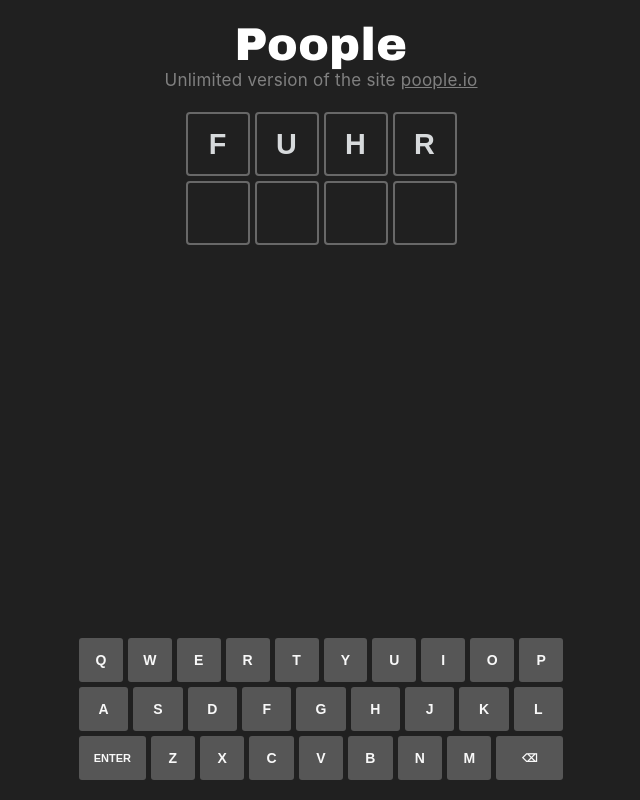
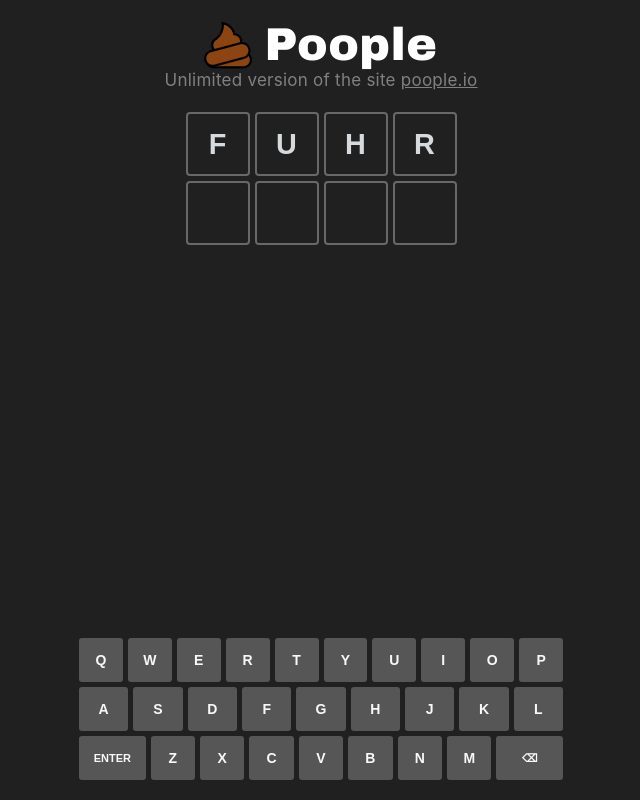
Before and after one commit to Hamish-Bell/poople-unlimited, a React (Vite) app in the folder poople-unlimited/: page / in a window 1280 px wide. Shown: the whole page, without its empty margins (319-959 px from the left). Built offline with nearby package versions, Linux system fonts and the light colour scheme.

Commit message:
fix embed icon

```diff
--- a/poople-unlimited/src/components/board/board.css
+++ b/poople-unlimited/src/components/board/board.css
@@ -20,6 +20,19 @@
     margin: 0 auto;
     text-align: center;
     font-size: 23px;
+}
+
+.title-container {
+    display: flex;
+    align-items: center;
+    justify-content: center;
+    gap: 12px;
+}
+
+.title-logo {
+    width: 48px;
+    height: 48px;
+    object-fit: contain;
 }
 
 .intro .title {
--- a/poople-unlimited/src/components/board/board.jsx
+++ b/poople-unlimited/src/components/board/board.jsx
@@ -269,9 +269,12 @@
     return (
         <div className="board-container">
             <div className="intro">
-                <h1 className="title">Poople</h1>
+                <div className="title-container">
+                  <img src="/poople.png" alt="Poople logo" className="title-logo" />
+                  <h1 className="title">Poople</h1>
+                </div>
                 <p className="caption">
-                    Unlimited version of the site <span className="highlight">poople.io</span>
+                  Unlimited version of the site <span className="highlight">poople.io</span>
                 </p>
             </div>
 
```
